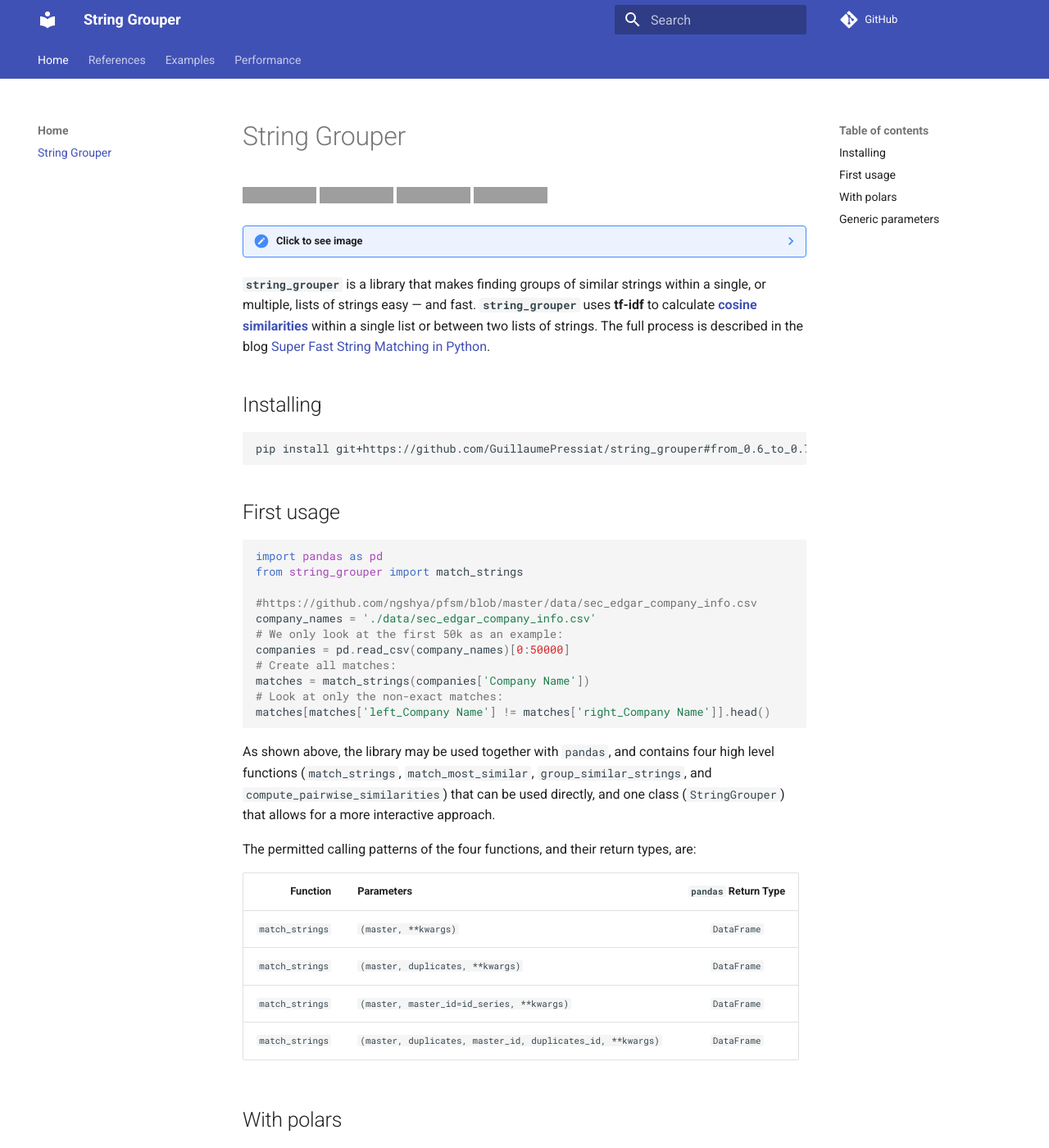
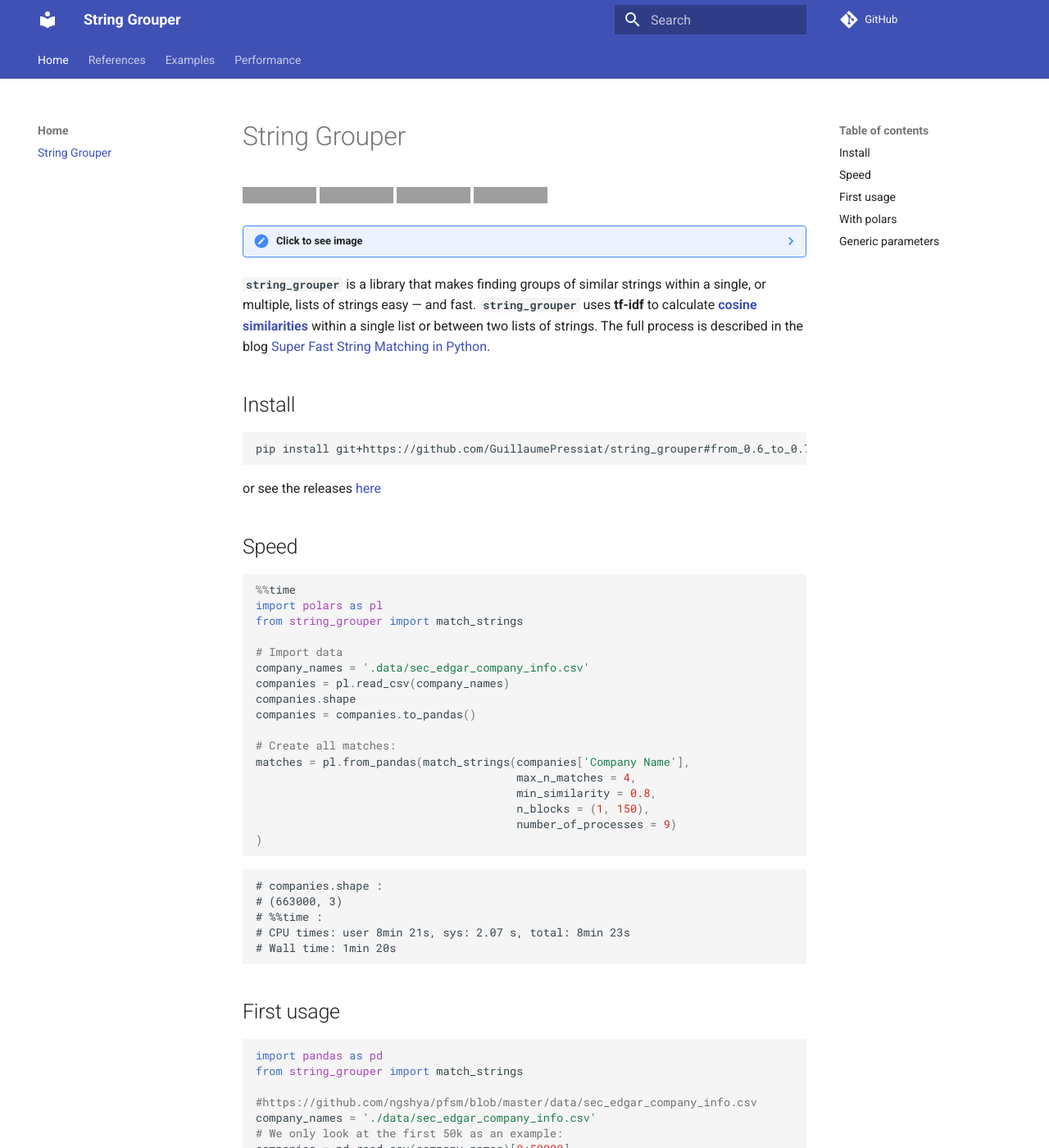
Before and after one commit to Bergvca/string_grouper, an MkDocs documentation site: the page built from docs/index.md, in a window 1280 px wide and 1400 px high. Shown: the whole window at 82% size. Built offline with MkDocs 1.6.1 and Material for MkDocs 9.7.7, drawn with Linux system fonts in a browser that asks for light colours; comment, search, counter and statistics services are not loaded; grey boxes are pictures that could not be loaded.

Commit message:
update doc args

````diff
--- a/docs/index.md
+++ b/docs/index.md
@@ -29,12 +29,44 @@ title: String Grouper
 
 **`string_grouper`** is a library that makes finding groups of similar strings within a single, or multiple, lists of strings easy — and fast. **`string_grouper`** uses **tf-idf** to calculate [**cosine similarities**](http://blog.christianperone.com/2013/09/machine-learning-cosine-similarity-for-vector-space-models-part-iii/) within a single list or between two lists of strings. The full process is described in the blog [Super Fast String Matching in Python](https://bergvca.github.io/2017/10/14/super-fast-string-matching.html).
 
-## Installing
+## Install
 
 ```bash
 pip install git+https://github.com/GuillaumePressiat/string_grouper#from_0.6_to_0.7
 ```
 
+or see the releases [here](https://github.com/GuillaumePressiat/string_grouper/releases)
+
+## Speed
+
+```python
+%%time
+import polars as pl
+from string_grouper import match_strings
+
+# Import data
+company_names = '.data/sec_edgar_company_info.csv'
+companies = pl.read_csv(company_names)
+companies.shape
+companies = companies.to_pandas()
+
+# Create all matches:
+matches = pl.from_pandas(match_strings(companies['Company Name'],
+									   max_n_matches = 4,
+									   min_similarity = 0.8,
+                                       n_blocks = (1, 150),
+                                       number_of_processes = 9)
+)
+```
+
+
+```
+# companies.shape :
+# (663000, 3)
+# %%time :
+# CPU times: user 8min 21s, sys: 2.07 s, total: 8min 23s
+# Wall time: 1min 20s
+```
 
 ## First usage
 
````
Also changed, not shown: docs/references/options_kwargs.md (+16 -6 lines).
